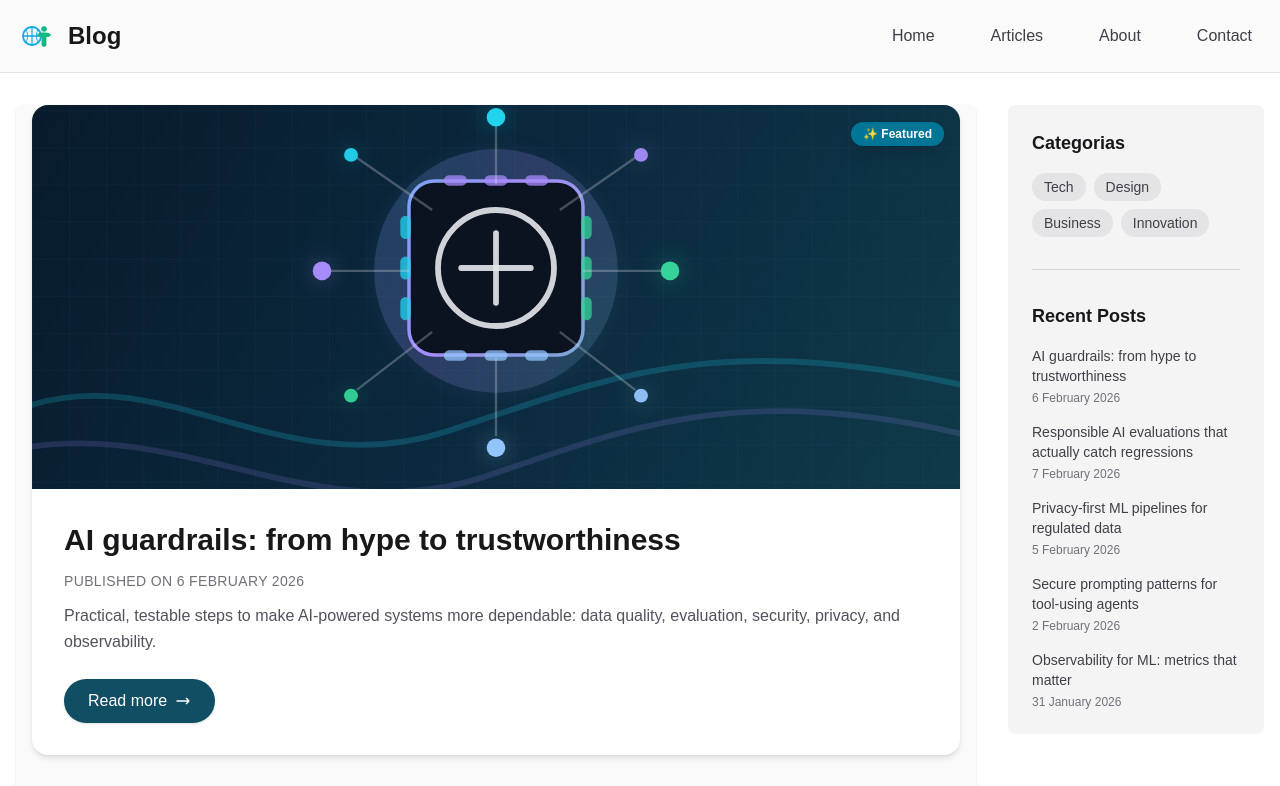
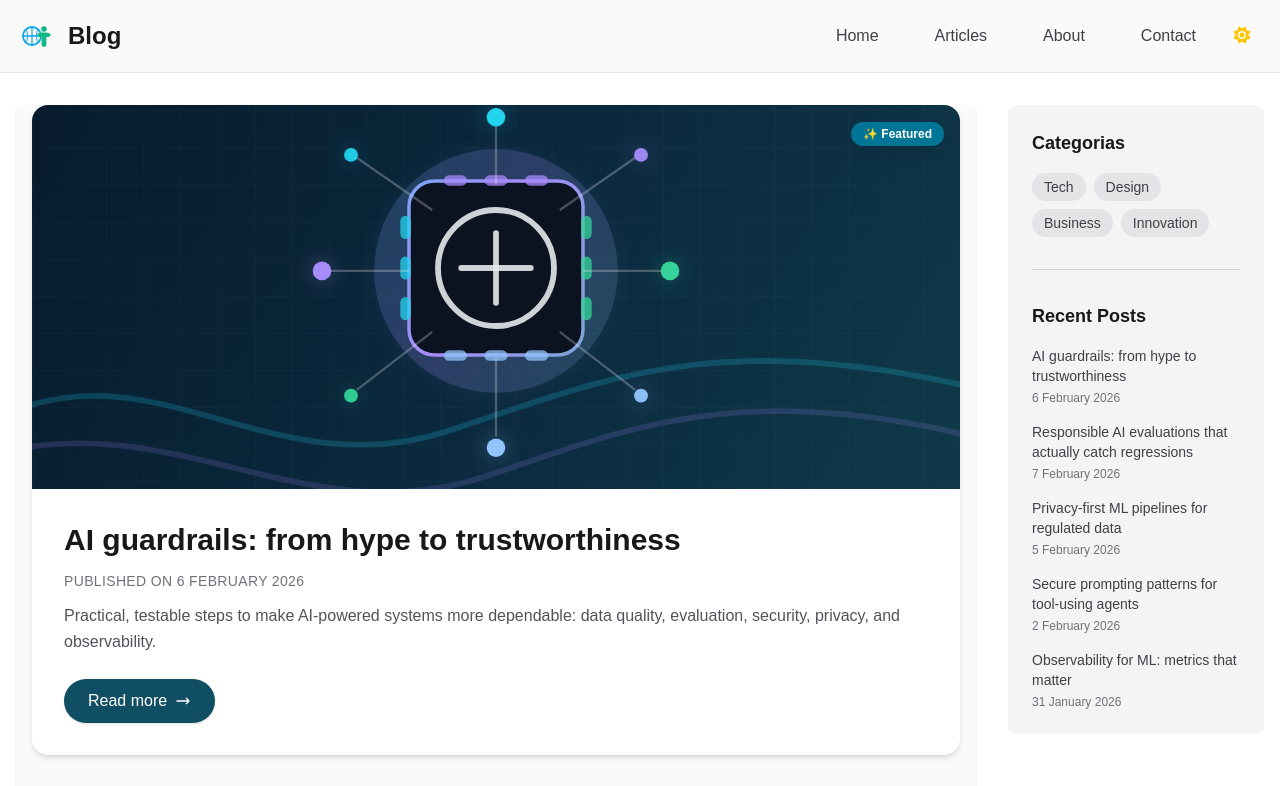
Before and after one commit to patriciasegantine/a11y-blog-project, a Next.js app: page / in a window 1280 px wide. Shown: the top 786 px of the page. Built offline with nearby package versions, Linux system fonts and the light colour scheme.

Commit message:
feat: add ThemeToggle component for dark/light theme switching in Header

```diff
--- a/package.json
+++ b/package.json
@@ -9,6 +9,9 @@
     "lint": "eslint"
   },
   "dependencies": {
+    "@fortawesome/fontawesome-svg-core": "^7.1.0",
+    "@fortawesome/free-solid-svg-icons": "^7.1.0",
+    "@fortawesome/react-fontawesome": "^3.2.0",
     "next": "16.1.6",
     "react": "19.2.3",
     "react-dom": "19.2.3"
--- a/src/components/sections/Header.tsx
+++ b/src/components/sections/Header.tsx
@@ -1,5 +1,6 @@
 import Image from "next/image";
 import Nav from "@/components/Nav";
+import ThemeToggle from "@/components/ui/ThemeToggle";
 
 export default function Header() {
     return (
@@ -10,7 +11,7 @@ export default function Header() {
                 <div className="flex items-center gap-3 ">
                     <Image
                         src="/assets/images/logo.svg"
-                        alt="Blog"
+                        alt="Blog Logo"
                         width={100}
                         height={80}
                         className="h-10 w-auto rounded-lg"
@@ -19,7 +20,11 @@ export default function Header() {
                         Blog
                     </h1>
                 </div>
-                <Nav/>
+
+                <div className="flex items-center gap-3">
+                    <Nav/>
+                    <ThemeToggle/>
+                </div>
             </div>
         </header>
     );
--- /dev/null
+++ b/src/components/ui/ThemeToggle.tsx
@@ -0,0 +1,26 @@
+"use client";
+import React, {useState} from "react";
+import {FontAwesomeIcon} from '@fortawesome/react-fontawesome';
+import {faMoon, faSun} from '@fortawesome/free-solid-svg-icons';
+
+export default function ThemeToggle() {
+    const [isDark, setIsDark] = useState<boolean | null>(true);
+
+    const toggle = () => setIsDark(!isDark);
+
+    return (
+        <button
+            type="button"
+            onClick={toggle}
+            aria-pressed={!!isDark}
+            aria-label={isDark ? "Switch to light theme" : "Switch to dark theme"}
+            className="text-zinc-700 dark:text-zinc-300 hover:text-zinc-900 dark:hover:text-white transition hover:cursor-pointer hover:bg-zinc-100 dark:hover:bg-zinc-800 rounded-md px-3 py-2"
+        >
+            {isDark ? (
+                <FontAwesomeIcon icon={faSun} className="h-5 w-5 text-yellow-400" aria-hidden="true"/>
+            ) : (
+                <FontAwesomeIcon icon={faMoon} className="h-5 w-5 text-zinc-300" aria-hidden="true"/>
+            )}
+        </button>
+    );
+}
```
Also changed, not shown: 1 other file (tests, documents, lock files or other folders).
